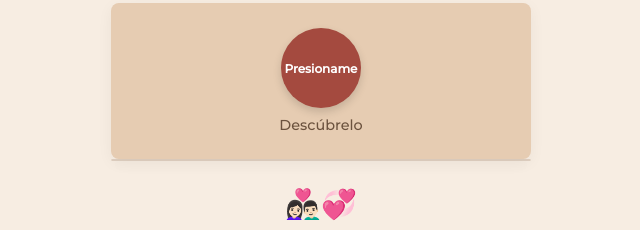
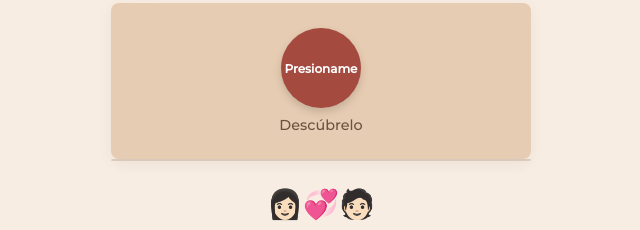
Before and after one commit to tomics-1337/Carta, a plain HTML site: page index.html in a window 1280 px wide. Shown: the part 960-1190 px from the top of the page, without its empty margins (319-959 px from the left). Drawn offline with Linux system fonts and the light colour scheme.

```diff
--- a/index.html
+++ b/index.html
@@ -213,7 +213,7 @@
     </div>
 
     <!-- Segunda Foto / Cierre -->
-    <div class="toast-icon">👩🏻‍❤️‍👨🏻💞</div>
+    <div class="toast-icon">👩🏻💞🧑🏻</div>
     <p style="font-style: italic; font-size: 0.95rem;">Por muchos cumpleaños más a tu lado</p>
 
     <div class="polaroid" style="transform: rotate(1deg);">
```
